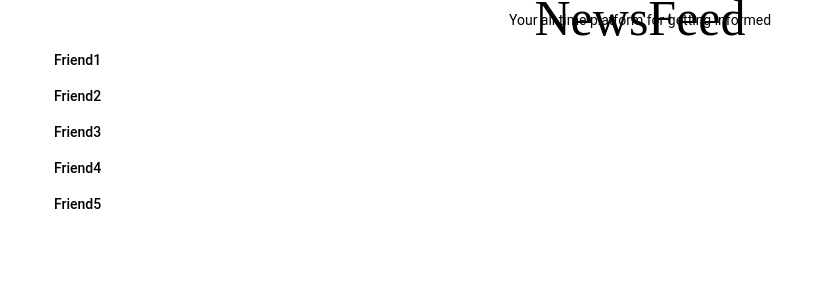
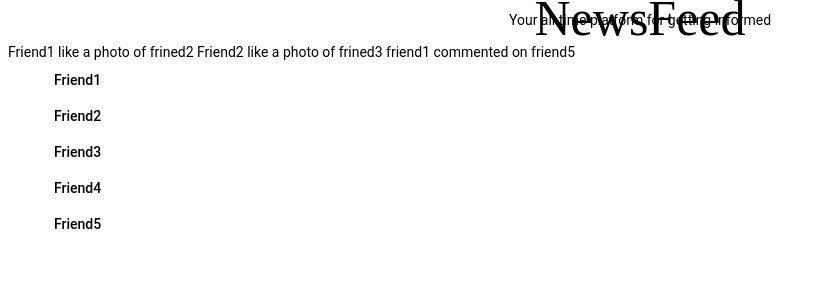
Before and after one commit to paulmunyao/newsfeed, an Angular app: page / in a window 1280 px wide. Shown: the top 300 px of the page, without its empty margins (0-825 px from the left). Built offline with nearby package versions, Linux system fonts and the light colour scheme; a web font is replaced by a local one.

Commit message:
edit code

```diff
--- a/src/app/app.component.html
+++ b/src/app/app.component.html
@@ -1,4 +1,4 @@
 <p class="title">NewsFeed </p>
 <p class="sub-title">Your all time platform for getting informed </p>
-<!-- <app-items></app-items> -->
+<app-items></app-items>
 <app-user></app-user>
```
